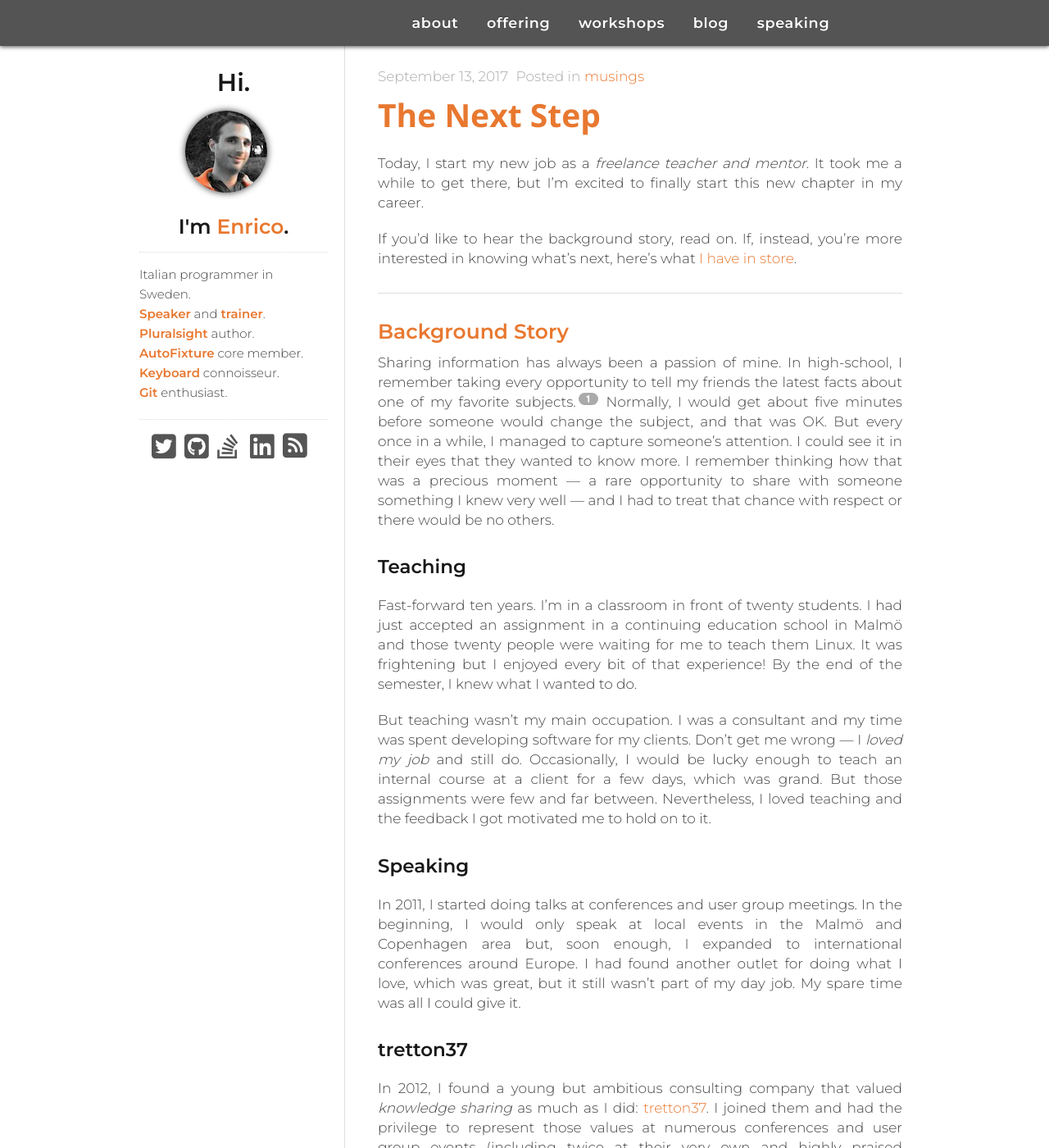
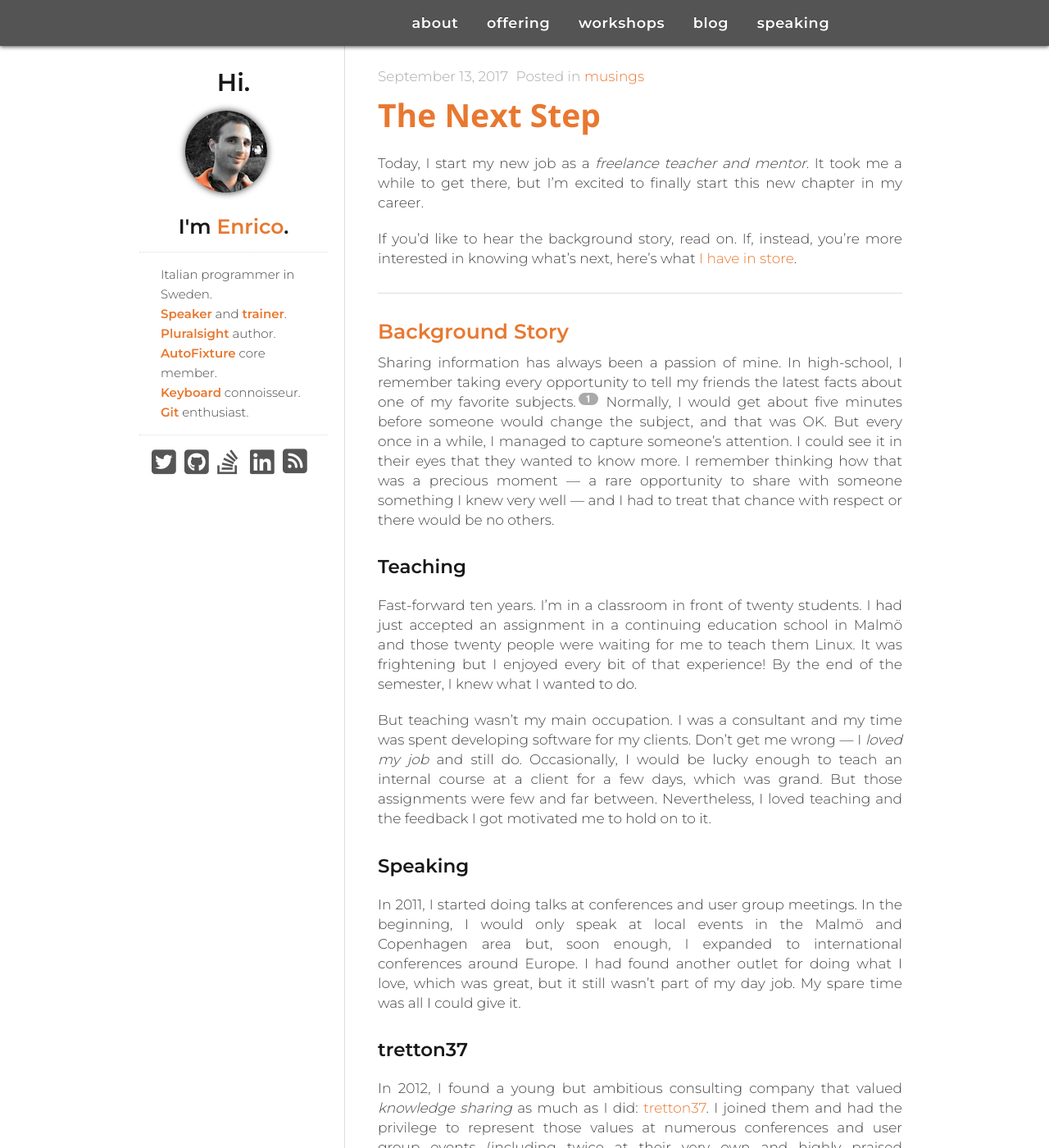
Before and after one commit to megakemp/megakemp.github.io, a Jekyll site: the page built from index.html, in a window 1280 px wide and 1400 px high. Shown: the whole window at 82% size. Built offline with Jekyll 4.4.1, drawn with Linux system fonts in a browser that asks for light colours; nearby versions of some CDN libraries; the list of posts is cut into pages by our own code; comment, search, counter and statistics services are not loaded.

Commit message:
Horizontally centers the paragraph in the sidebar

```diff
--- a/_includes/css/screen.css
+++ b/_includes/css/screen.css
@@ -557,6 +557,8 @@ div.comments i {
 
 .sidebar p {
   text-align: left;
+  width: 178px;
+  margin: 0 auto;
 }
 
 .sidebar a {
```
